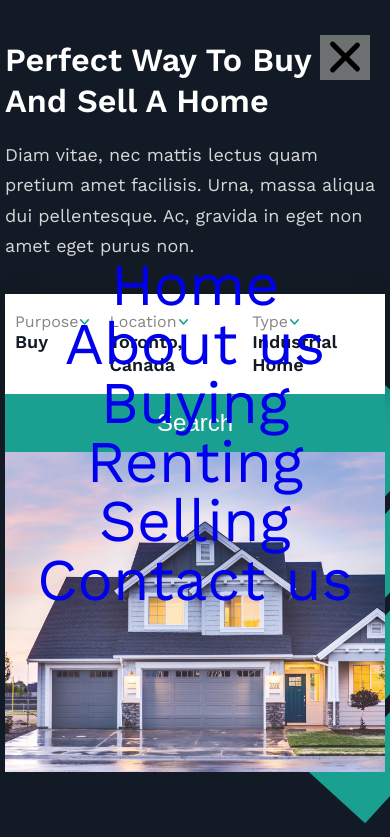
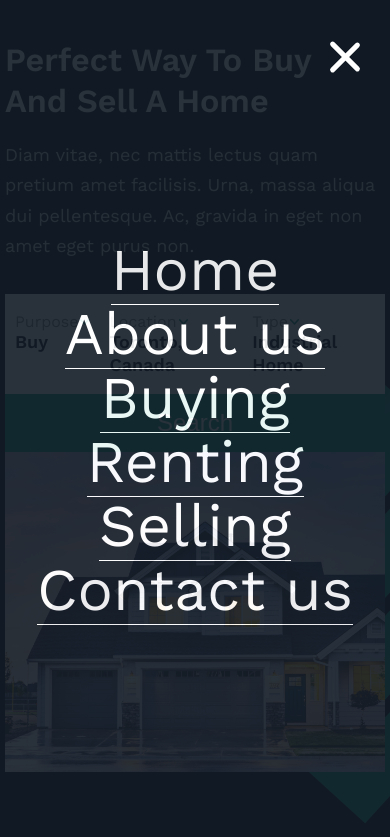
Before and after one commit to adovg/estate-spa, a website built with Vite: page index.html in a window 390 px wide. Both pictures are taken after a click on the element 345 px from the left and 57 px from the top of the page. Shown: the top 837 px of the page. Built offline with nearby package versions, Linux system fonts and the light colour scheme; files whose address does not match are found by name.

Commit message:
mobile menu fixed

```diff
--- a/index.html
+++ b/index.html
@@ -329,9 +329,6 @@
               </div>
             </div>
 
-            <!-- If we need navigation buttons -->
-
-            <!-- If we need scrollbar -->
             <div class="swiper-scrollbar"></div>
           </div>
           <button class="btn popular__btn">View all properties</button>
@@ -655,7 +652,9 @@
               <div class="footer__links__list">
                 <h4 class="list__header">Company</h4>
                 <ul class="footer__list">
-                  <li class="footer__list__item">How we work ?</li>
+                  <li class="footer__list__item">
+                    <a href="#">How we work ?</a>
+                  </li>
                   <li class="footer__list__item">Capital</li>
                   <li class="footer__list__item">Security</li>
                 </ul>
--- a/src/styles.scss
+++ b/src/styles.scss
@@ -18,6 +18,8 @@
 }
 
 .container {
+  position: relative;
+  z-index: 0;
   //max-width: $containerWidth + px;
   width: 100%;
   margin: 0 auto;
--- a/src/styles/bloks/nav/hamburger-nav.scss
+++ b/src/styles/bloks/nav/hamburger-nav.scss
@@ -1,6 +1,7 @@
 .mobile {
   display: none;
 }
+
 .burger {
   display: none;
   cursor: pointer;
@@ -13,7 +14,7 @@
   cursor: pointer;
   z-index: 5;
   margin-top: 15px;
-  background: rgba(197, 197, 190, 0.5);
+  //  background: rgba(197, 197, 190, 0.5);
 
 }
 
@@ -34,14 +35,15 @@
   border-radius: 4px;
   width: 40px;
   height: 5px;
-  background: #000;
+  background: #ffffff;
+  ;
 }
 
 .menu-mobile {
   width: 100vw;
   height: 100vh;
-  z-index: 5;
   position: fixed;
+  z-index: 10 !important;
   top: 0;
   left: 0;
   text-align: center;
@@ -50,12 +52,20 @@
   flex-direction: column;
   font-size: 7vh;
   padding-top: 10px;
+  background-color: #121b25;
+  opacity: 0.9;
+
 
   .menu__item-mobile {
     cursor: pointer;
+    margin-bottom: 5px;
+
     a {
+      color: #ffffff;
+      border-bottom: 1px solid #ffffff;
 
     }
+
     &:hover {
       transition: 0.8s hover ease;
     }
@@ -71,7 +81,9 @@
     flex-direction: row;
     flex-wrap: nowrap;
   }
+
   .burger__btn {
     display: flex;
+    z-index: 15;
   }
 }
```
Also changed, not shown: src/main.js (+0 -19 lines).
